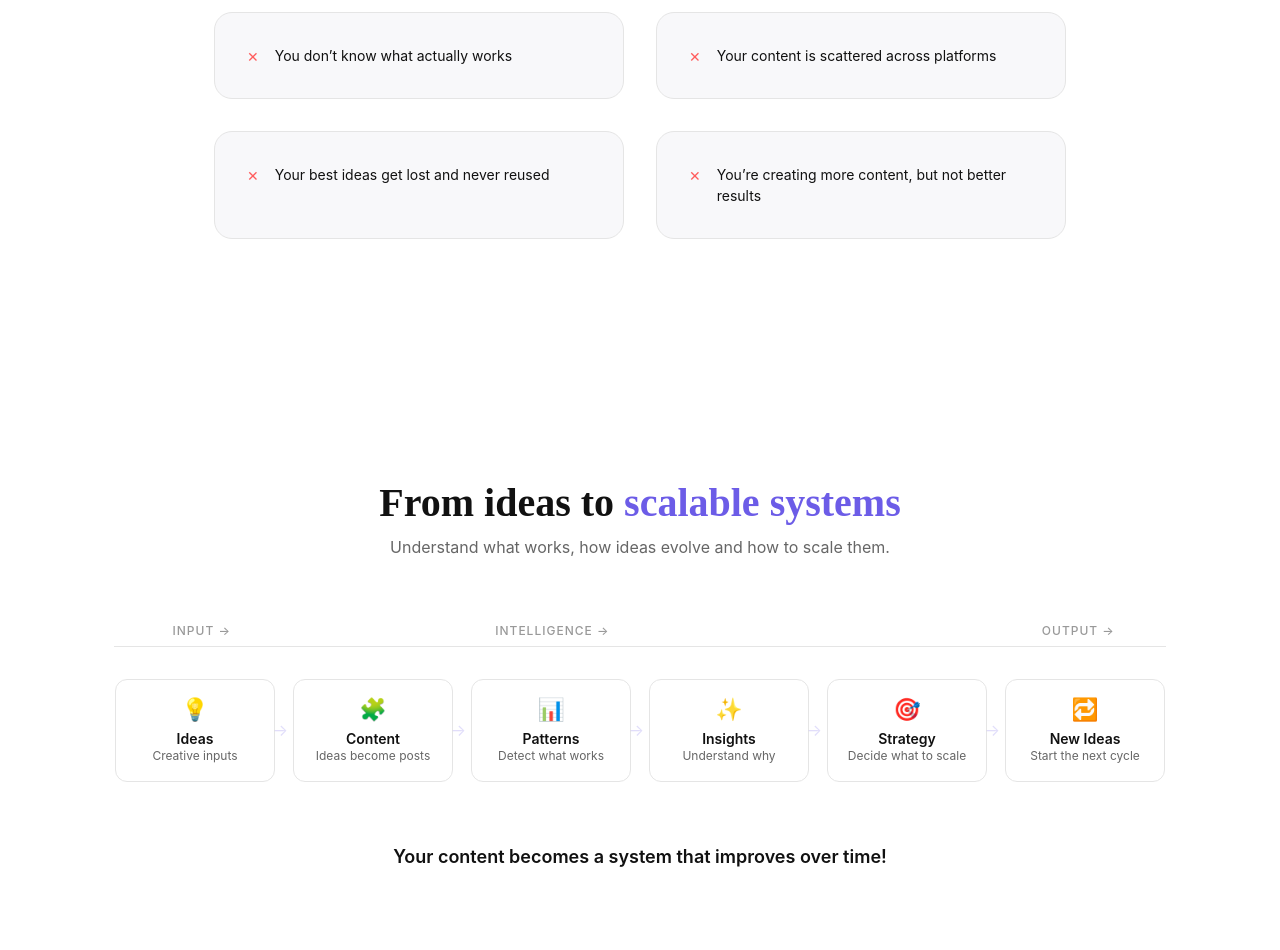
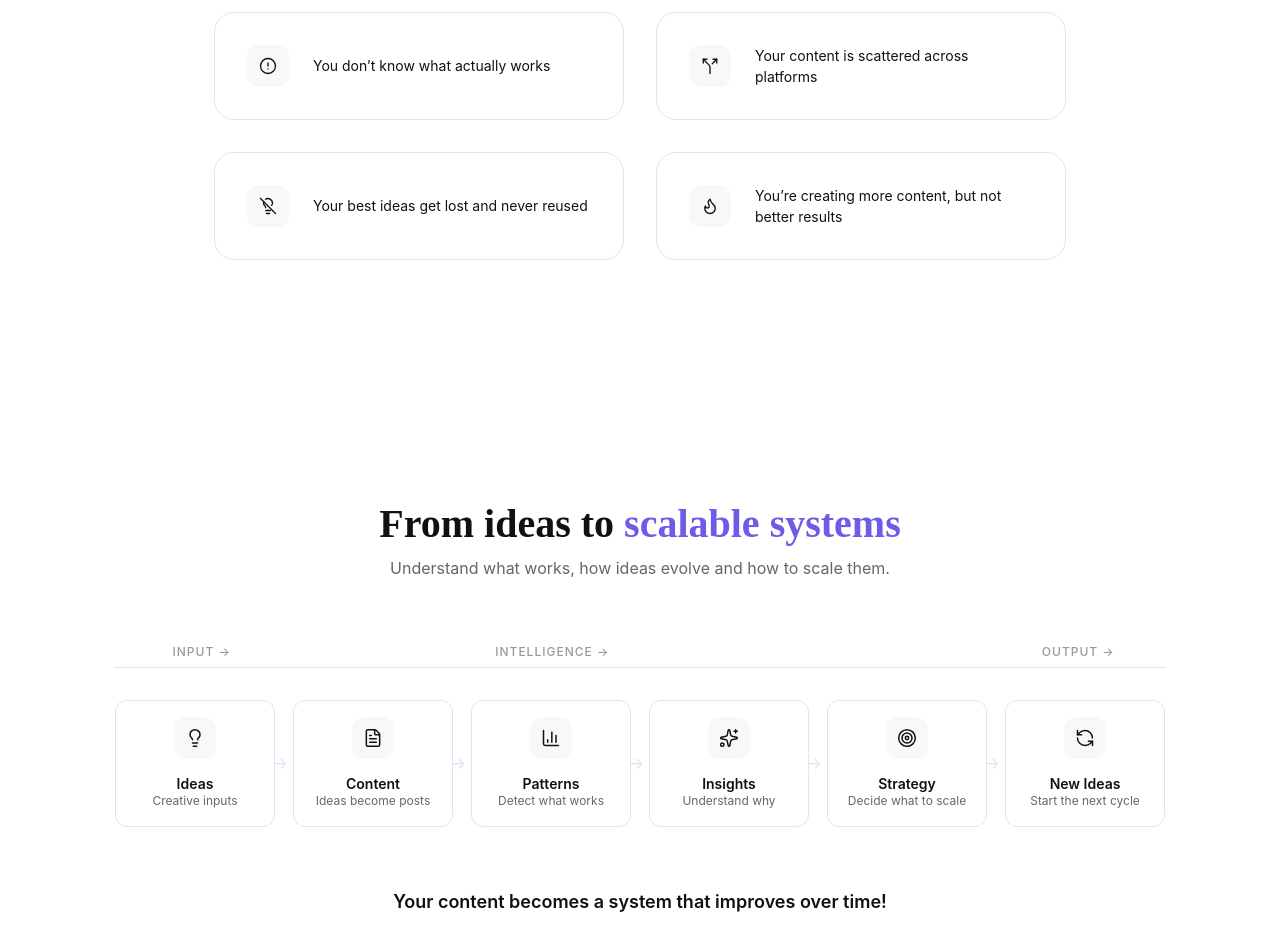
Before and after one commit to ruedalibre/landing-portfolio-content-intelligence-app, a React (Vite) app in the folder landing-portfolio-content-intelligence-app/: page / in a window 1280 px wide. Shown: the part 1080-2030 px from the top of the page. Built offline with nearby package versions, Linux system fonts and the light colour scheme.

Commit message:
Ajustes estilos sección problem y solution. Implementación de lucide icons

```diff
--- a/landing-portfolio-content-intelligence-app/src/components/sections/Problem.tsx
+++ b/landing-portfolio-content-intelligence-app/src/components/sections/Problem.tsx
@@ -1,8 +1,22 @@
+import { CircleAlert, Split, LightbulbOff, Flame } from "lucide-react";
+
 const problems = [
-  "You don’t know what actually works",
-  "Your content is scattered across platforms",
-  "Your best ideas get lost and never reused",
-  "You’re creating more content, but not better results",
+  {
+    icon: CircleAlert,
+    text: "You don’t know what actually works",
+  },
+  {
+    icon: Split,
+    text: "Your content is scattered across platforms",
+  },
+  {
+    icon: LightbulbOff,
+    text: "Your best ideas get lost and never reused",
+  },
+  {
+    icon: Flame,
+    text: "You’re creating more content, but not better results",
+  },
 ];
 
 const Problem = () => {
@@ -12,16 +26,24 @@ const Problem = () => {
         <h2 className="problem__title">Creators publish constantly</h2>
 
         <p className="problem__subtitle">
-          But their content is fragmented, hard to analyze, and difficult to scale.
+          But their content is fragmented, hard to analyze, and difficult to
+          scale.
         </p>
 
         <div className="problem__grid">
-          {problems.map((item, index) => (
-            <div key={index} className="problem__card">
-              <span className="problem__icon">✕</span>
-              <p>{item}</p>
-            </div>
-          ))}
+          {problems.map((item, index) => {
+            const Icon = item.icon;
+
+            return (
+              <div key={index} className="problem__card">
+                <span className="problem__icon">
+                  <Icon size={18} strokeWidth={1.8} />
+                </span>
+
+                <p>{item.text}</p>
+              </div>
+            );
+          })}
         </div>
       </div>
     </section>
--- a/landing-portfolio-content-intelligence-app/src/components/sections/Solution.tsx
+++ b/landing-portfolio-content-intelligence-app/src/components/sections/Solution.tsx
@@ -1,12 +1,20 @@
 import "../../styles/sections/_solution.scss";
+import {
+  Lightbulb,
+  FileText,
+  BarChart3,
+  Sparkles,
+  Target,
+  RefreshCcw,
+} from "lucide-react";
 
 const nodes = [
-  { icon: "💡", title: "Ideas", micro: "Creative inputs" },
-  { icon: "🧩", title: "Content", micro: "Ideas become posts" },
-  { icon: "📊", title: "Patterns", micro: "Detect what works" },
-  { icon: "✨", title: "Insights", micro: "Understand why" },
-  { icon: "🎯", title: "Strategy", micro: "Decide what to scale" },
-  { icon: "🔁", title: "New Ideas", micro: "Start the next cycle" },
+  { icon: Lightbulb, title: "Ideas", micro: "Creative inputs" },
+  { icon: FileText, title: "Content", micro: "Ideas become posts" },
+  { icon: BarChart3, title: "Patterns", micro: "Detect what works" },
+  { icon: Sparkles, title: "Insights", micro: "Understand why" },
+  { icon: Target, title: "Strategy", micro: "Decide what to scale" },
+  { icon: RefreshCcw, title: "New Ideas", micro: "Start the next cycle" },
 ];
 
 const Solution = () => {
@@ -32,15 +40,21 @@ const Solution = () => {
         {/* LOOP */}
 
         <div className="solution__loop">
-          {nodes.map((node, i) => (
-            <div className="solution__node" key={i}>
-              <div className="solution__icon">{node.icon}</div>
+          {nodes.map((node, i) => {
+            const Icon = node.icon;
 
-              <h4>{node.title}</h4>
+            return (
+              <div className="solution__node" key={i}>
+                <div className="solution__icon">
+                  <Icon size={20} strokeWidth={1.8} />
+                </div>
 
-              <p>{node.micro}</p>
-            </div>
-          ))}
+                <h4>{node.title}</h4>
+
+                <p>{node.micro}</p>
+              </div>
+            );
+          })}
         </div>
 
         {/* RESULT */}
--- a/landing-portfolio-content-intelligence-app/src/styles/sections/_problem.scss
+++ b/landing-portfolio-content-intelligence-app/src/styles/sections/_problem.scss
@@ -12,15 +12,18 @@
 }
 
 /* TITLE */
+
 .problem__title {
   font-family: $font-serif;
   font-size: $fs-3xl;
   font-weight: $fw-semibold;
+  color: $color-text-primary;
 
   margin-bottom: $space-2;
 }
 
 /* SUBTITLE */
+
 .problem__subtitle {
   font-family: $font-sans;
   font-size: $fs-md;
@@ -30,6 +33,7 @@
 }
 
 /* GRID */
+
 .problem__grid {
   display: grid;
   grid-template-columns: repeat(2, 1fr);
@@ -37,43 +41,70 @@
 }
 
 /* CARD */
+
 .problem__card {
   display: flex;
-  align-items: flex-start;
-  gap: $space-2;
+  align-items: center;
+  gap: $space-3;
 
   padding: $space-4;
-  border-radius: 18px;
 
+  border-radius: 20px;
   border: 1px solid $color-border;
-  background: $color-surface;
+
+  background: white;
 
   text-align: left;
 
-  transition: all 0.25s ease;
+  transition: all 0.3s ease;
 
   p {
+    font-family: $font-sans;
     font-size: $fs-sm;
     color: $color-text-primary;
     line-height: $lh-normal;
   }
 
   &:hover {
-    transform: translateY(-4px);
+    transform: translateY(-5px);
 
-    background: #ffffff;
     border-color: #dcdcdc;
 
-    box-shadow: 0 20px 50px rgba(0, 0, 0, 0.05);
+    box-shadow: 0 25px 60px rgba(0, 0, 0, 0.06);
   }
 }
 
 /* ICON */
+
 .problem__icon {
-  font-size: 14px;
-  color: #ff5c5c;
-  margin-top: 3px;
+  width: 42px;
+  height: 42px;
+
+  border-radius: 12px;
+  background: $color-surface;
+
+  display: flex;
+  align-items: center;
+  justify-content: center;
+
+  flex-shrink: 0;
+
+  svg {
+    color: $color-text-primary;
+  }
 }
+
+/* ICON HOVER (MISMO EFECTO QUE CAPABILITIES) */
+
+.problem__card:hover .problem__icon {
+  background: rgba($color-accent, 0.08);
+
+  svg {
+    color: $color-accent;
+  }
+}
+
+/* MOBILE */
 
 @media (max-width: 768px) {
   .problem__grid {
--- a/landing-portfolio-content-intelligence-app/src/styles/sections/_solution.scss
+++ b/landing-portfolio-content-intelligence-app/src/styles/sections/_solution.scss
@@ -136,12 +136,34 @@
   box-shadow: 0 6px 16px rgba(0, 0, 0, 0.05);
 }
 
+.solution__node:hover .solution__icon {
+  background: rgba($color-accent, 0.08);
+
+  svg {
+    color: $color-accent;
+  }
+}
+
 /* =====================================================
    ICON
 ===================================================== */
 
 .solution__icon {
-  font-size: 22px;
+  width: 42px;
+  height: 42px;
+
+  border-radius: 12px;
+  background: $color-surface;
+
+  display: flex;
+  align-items: center;
+  justify-content: center;
+
+  margin-bottom: $space-1;
+
+  svg {
+    color: $color-text-primary;
+  }
 }
 
 /* =====================================================
```
